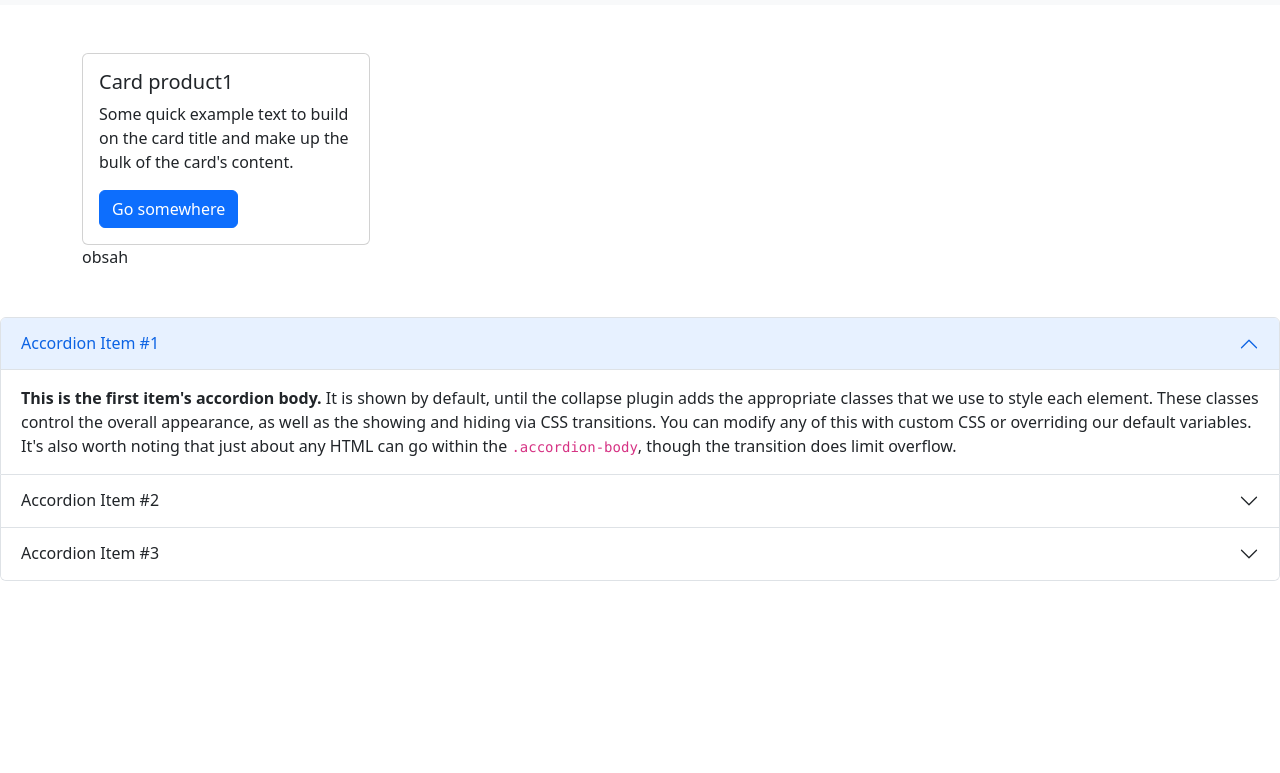
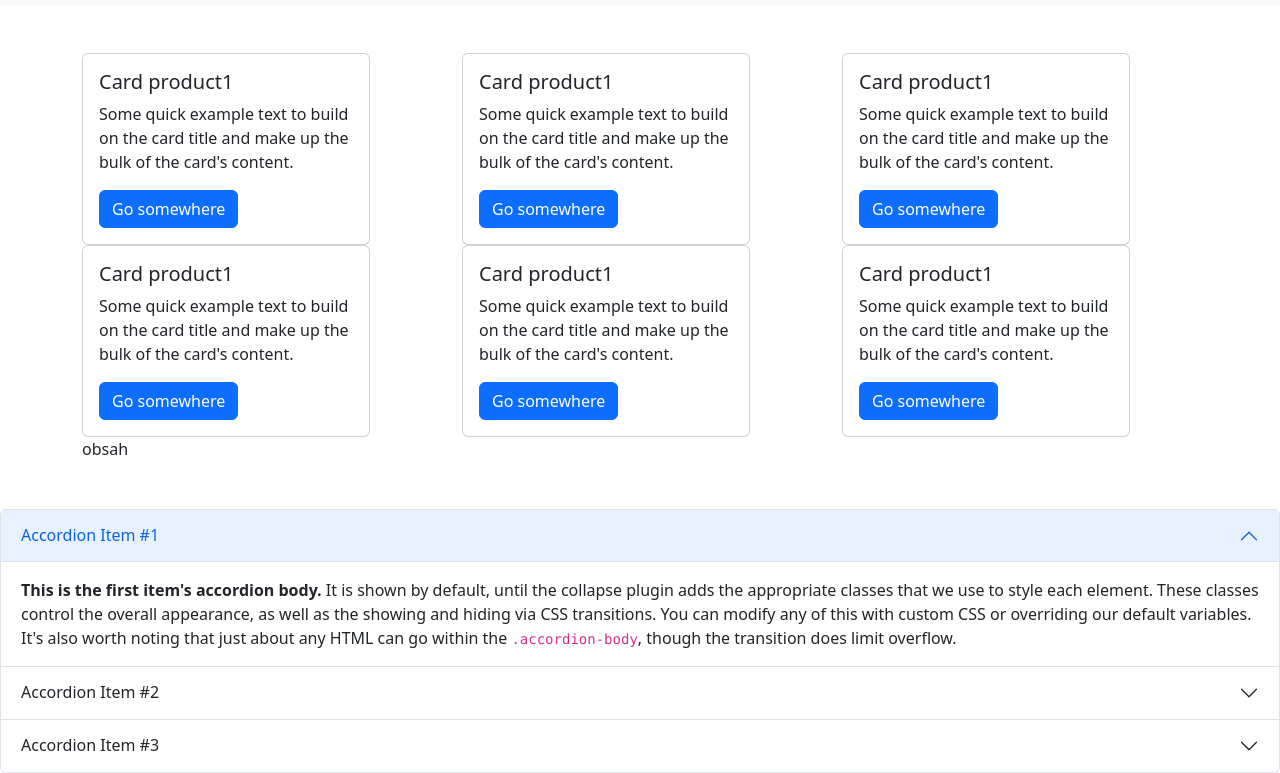
Before and after one commit to Niicina/AK4TW_bootstrap, a website: page index.html in a window 1280 px wide. Shown: the part 51-824 px from the top of the page. Before the commit the page ends 800 px from the top, so only its background shows below. Drawn offline with nearby package versions, Linux system fonts and the light colour scheme.

Commit message:
6x produkt

```diff
--- a/index.html
+++ b/index.html
@@ -75,6 +75,72 @@
     </nav>
     <div class="container my-5">
       <div class="row">
+        <div class="col">
+          <div class="card" style="width: 18rem;">
+            <!-- zakomentováno v html: obrázek nebude :D <img src="..." class="card-img-top" alt="..." /> -->
+            <div class="card-body">
+              <h5 class="card-title">Card product1</h5>
+              <p class="card-text">
+                Some quick example text to build on the card title and make up
+                the bulk of the card's content.
+              </p>
+              <a href="#" class="btn btn-primary">Go somewhere</a>
+            </div>
+          </div>
+        </div>
+
+        <div class="col">
+          <div class="card" style="width: 18rem;">
+            <!-- zakomentováno v html: obrázek nebude :D <img src="..." class="card-img-top" alt="..." /> -->
+            <div class="card-body">
+              <h5 class="card-title">Card product1</h5>
+              <p class="card-text">
+                Some quick example text to build on the card title and make up
+                the bulk of the card's content.
+              </p>
+              <a href="#" class="btn btn-primary">Go somewhere</a>
+            </div>
+          </div>
+        </div>
+        <div class="col">
+          <div class="card" style="width: 18rem;">
+            <!-- zakomentováno v html: obrázek nebude :D <img src="..." class="card-img-top" alt="..." /> -->
+            <div class="card-body">
+              <h5 class="card-title">Card product1</h5>
+              <p class="card-text">
+                Some quick example text to build on the card title and make up
+                the bulk of the card's content.
+              </p>
+              <a href="#" class="btn btn-primary">Go somewhere</a>
+            </div>
+          </div>
+        </div>
+        <div class="col">
+          <div class="card" style="width: 18rem;">
+            <!-- zakomentováno v html: obrázek nebude :D <img src="..." class="card-img-top" alt="..." /> -->
+            <div class="card-body">
+              <h5 class="card-title">Card product1</h5>
+              <p class="card-text">
+                Some quick example text to build on the card title and make up
+                the bulk of the card's content.
+              </p>
+              <a href="#" class="btn btn-primary">Go somewhere</a>
+            </div>
+          </div>
+        </div>
+        <div class="col">
+          <div class="card" style="width: 18rem;">
+            <!-- zakomentováno v html: obrázek nebude :D <img src="..." class="card-img-top" alt="..." /> -->
+            <div class="card-body">
+              <h5 class="card-title">Card product1</h5>
+              <p class="card-text">
+                Some quick example text to build on the card title and make up
+                the bulk of the card's content.
+              </p>
+              <a href="#" class="btn btn-primary">Go somewhere</a>
+            </div>
+          </div>
+        </div>
         <div class="col">
           <div class="card" style="width: 18rem;">
             <!-- zakomentováno v html: obrázek nebude :D <img src="..." class="card-img-top" alt="..." /> -->
```
